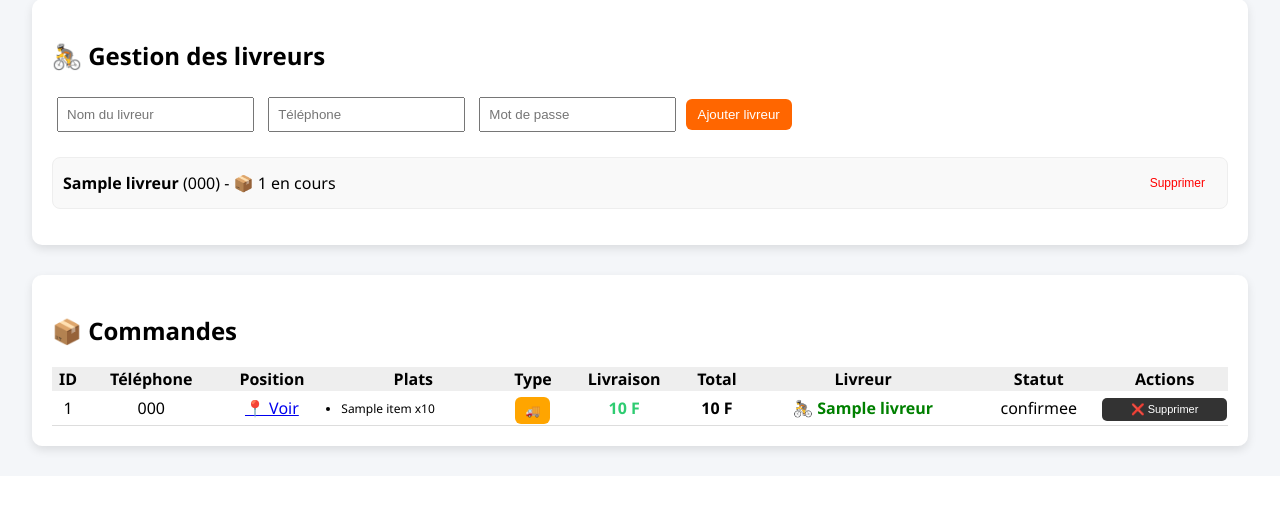
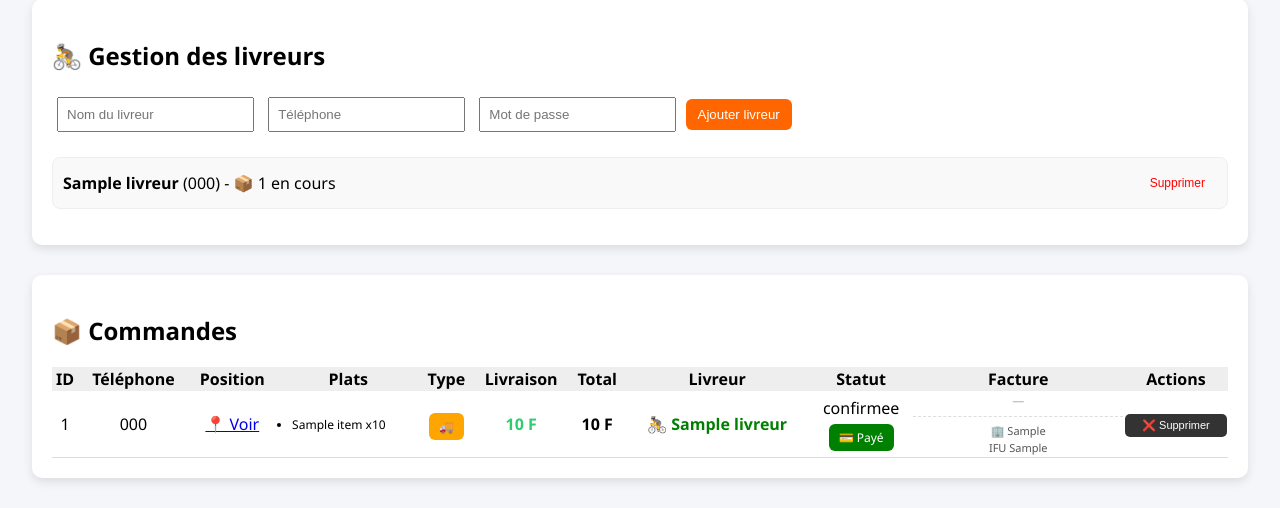
Before and after one commit to Mod617/wheke-food, a Flask app: page /admin/dashboard in a window 1280 px wide. Shown: the part 2096-2604 px from the top of the page. Before the commit the page ends 2553 px from the top, so only its background shows below. Run offline with Flask 3, Linux system fonts and the light colour scheme; a user stored in the database is signed in; tables that the repository leaves empty hold one stand-in row (values such as "Sample post"); parts of the project's set-up code (start-up, migrations or seed data) failed here and were passed over; some libraries are stand-ins or nearby versions.

Commit message:
Enhance admin dashboard with invoice error alerts

```diff
--- a/templates/admin_dashboard.html
+++ b/templates/admin_dashboard.html
@@ -167,6 +167,36 @@
             gap: 5px;
             margin: 0;
         }
+
+        /* 🧾 FACTURES NORMALISÉES */
+        .facture-cell {
+            font-size: 12px;
+            min-width: 160px;
+            line-height: 1.5;
+        }
+
+        .facture-cell form {
+            margin: 4px 0 0 0;
+        }
+
+        .facture-cell button {
+            padding: 4px 8px;
+            font-size: 11px;
+        }
+
+        .facture-erreur {
+            color: #c0392b;
+            font-size: 11px;
+            word-break: break-word;
+        }
+
+        .facture-client {
+            margin-top: 6px;
+            padding-top: 6px;
+            border-top: 1px dashed #ddd;
+            color: #555;
+            font-size: 11px;
+        }
     </style>
 </head>
 
@@ -181,11 +211,20 @@
         <div>
             <a href="/admin/admins">👑 Gérer les admins</a>
             <a href="/admin/zones" style="margin-right:15px;">📍 Zones</a>
+            <a href="/admin/emcf" style="margin-right:15px;">🧾 e-MECeF</a>
             <a href="/admin/logout">Déconnexion</a>
         </div>
     </header>
 
     <div class="container">
+
+        {# 🧾 ALERTE : factures normalisées en erreur (à relancer depuis la colonne "Facture") #}
+        {% set nb_factures_erreur = commandes | selectattr('facture_fv') | selectattr('facture_fv.statut', 'equalto', 'erreur') | list | length %}
+        {% if nb_factures_erreur > 0 %}
+        <div style="background:#fdecea; border:1px solid #e74c3c; color:#c0392b; padding:12px 16px; border-radius:10px; margin-bottom:20px; font-weight:bold;">
+            ⚠️ {{ nb_factures_erreur }} facture(s) normalisée(s) en erreur — voir la colonne « Facture » ci-dessous pour réessayer.
+        </div>
+        {% endif %}
 
         <div class="cards">
             <div class="card">
@@ -336,10 +375,12 @@
                     <th>Total</th>
                     <th>Livreur</th>
                     <th>Statut</th>
+                    <th>Facture</th>
                     <th>Actions</th>
                 </tr>
 
                 {% for c in commandes %}
+                {% set f = c.facture_fv %}
                 <tr style="border-bottom:1px solid #ddd; text-align:center;">
                     <td>{{ c.tracking_id }}</td>
                     <td>{{ c.telephone }}</td>
@@ -399,8 +440,54 @@
                             <i style="color: #999; font-size: 11px;">En attente du prix...</i>
                         {% endif %}
                     </td>
-                    <td>{{ c.statut }}</td>
                     <td>
+                        {{ c.statut }}
+                        {% if c.paye %}
+                        <br><span class="badge bg-success">💳 Payé</span>
+                        {% endif %}
+                    </td>
+
+                    {# 🧾 FACTURE NORMALISÉE e-MECeF #}
+                    <td class="facture-cell">
+                        {% if f and f.statut == 'confirmee' %}
+                            <span class="badge bg-success">✅ Confirmée</span><br>
+                            <small>{{ f.code_mecef }}</small><br>
+                            <a href="/admin/facture/{{ f.id }}" target="_blank">📄 Voir</a>
+
+                        {% elif f and f.statut == 'erreur' %}
+                            <span class="badge bg-danger">❌ Erreur</span><br>
+                            <span class="facture-erreur" title="{{ f.derniere_erreur }}">{{ (f.derniere_erreur or 'Erreur inconnue')[:90] }}</span>
+                            <form method="POST" action="/admin/facture/{{ c.id }}/emettre">
+                                <input type="hidden" name="csrf_token" value="{{ csrf_token() }}"/>
+                                <button type="submit">🔁 Réessayer</button>
+                            </form>
+
+                        {% elif f %}
+                            <span class="badge bg-warning">⏳ En cours</span>
+
+                        {% elif c.paye and c.date_paiement and emcf_actif %}
+                            <span class="badge bg-warning">⏳ Non émise</span>
+                            <form method="POST" action="/admin/facture/{{ c.id }}/emettre">
+                                <input type="hidden" name="csrf_token" value="{{ csrf_token() }}"/>
+                                <button type="submit">🧾 Générer</button>
+                            </form>
+
+                        {% else %}
+                            <span style="color:#aaa;">—</span>
+                        {% endif %}
+
+                        {% if c.client_ifu %}
+                        <div class="facture-client">
+                            🏢 {{ c.client_raison_sociale }}<br>
+                            IFU {{ c.client_ifu }}
+                        </div>
+                        {% endif %}
+                    </td>
+
+                    <td>
+                        {% if f and f.statut in ['confirmee', 'demandee'] %}
+                            <span title="Une facture normalisée est émise pour cette commande : suppression impossible." style="font-size:11px; color:#777;">🔒 Facturée</span>
+                        {% else %}
                         <form method="POST" action="/admin/delete_commande/{{ c.id }}">
                             <input type="hidden" name="csrf_token" value="{{ csrf_token() }}"/>
                             <button type="submit" style="background:#333; font-size:11px; width: 100%; color:white; border:none; padding:5px; border-radius:5px; cursor:pointer;"
@@ -408,6 +495,7 @@
                                 ❌ Supprimer
                             </button>
                         </form>
+                        {% endif %}
                     </td>
                 </tr>
                 {% endfor %}
```
